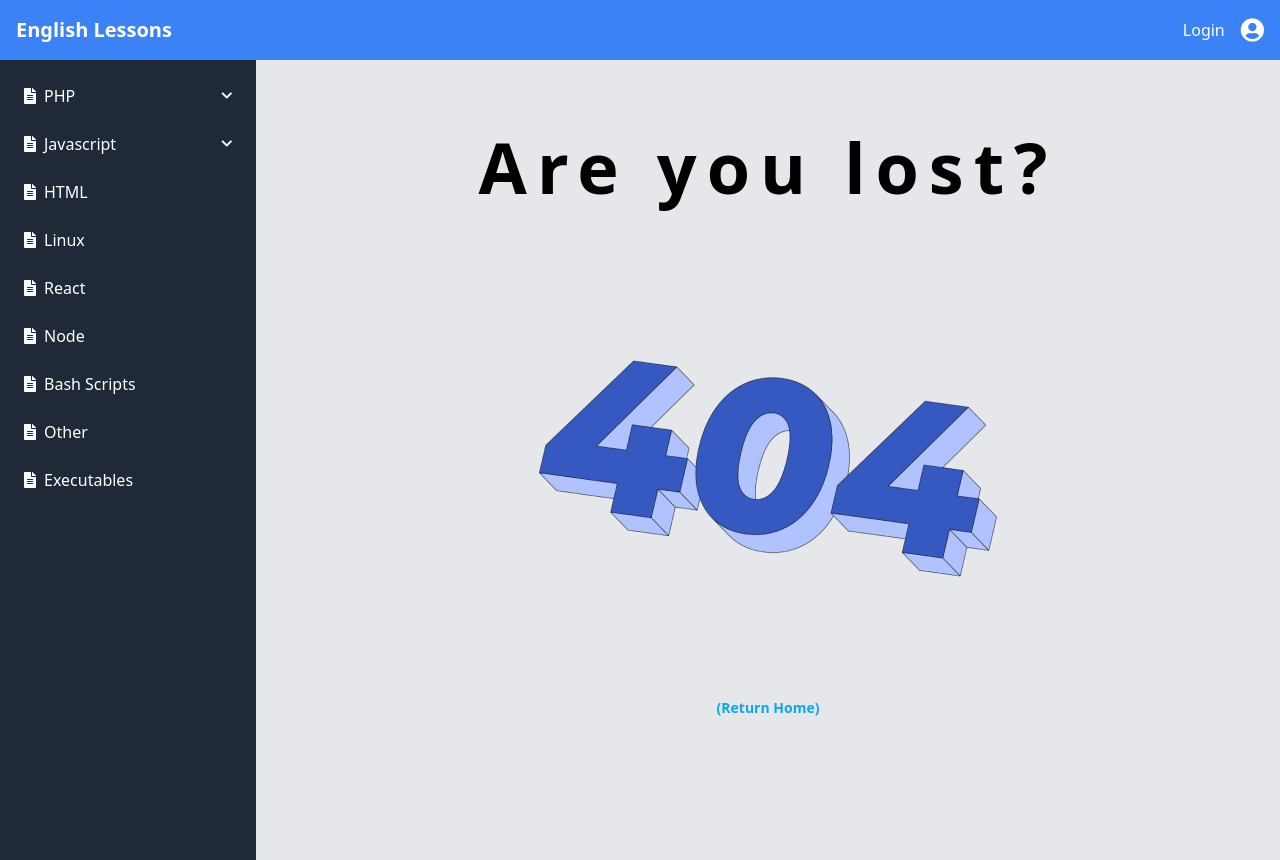
After one commit to Leerlandais/school, a PHP site: template view/404.html.twig in a window 1280 px wide. The commit adds this page. Run offline with PHP 8.4, Linux system fonts and the light colour scheme; the template is opened without the code that fills it, so the values that code supplies are empty; a stand-in replaces the project's code that opens the database connection; some libraries are stand-ins or nearby versions.

Commit message:
added 404

```diff
--- /dev/null
+++ b/view/404.html.twig
@@ -0,0 +1,25 @@
+{% extends "template.html.twig" %}
+
+
+{% block title %}{{ parent() }}Error 404{% endblock %}
+{% block content %}
+
+    <div class="text-center no-underline font-bold text-[70px] tracking-[10px] h-1/5 flex items-end justify-center mb-8 pt-8">
+        <h1 class="text-center">
+            Are you lost?
+        </h1>
+    </div>
+    <div class="h-1/2 flex items-center justify-center mt-8">
+        <img class="pb-8"
+             src="{{ PUB_DIR }}images/404.png"
+             alt="404">
+    </div>
+    <div class="h-12 flex items-center justify-center">
+        <h6 class="text-sm text-sky-500 font-bold">
+            <a href="?route={{ userRole ? "showGeneral" : "home" }}">
+                &lpar;Return Home&rpar;
+            </a>
+        </h6>
+    </div>
+
+{% endblock %}
--- a/view/template.html.twig
+++ b/view/template.html.twig
@@ -180,14 +180,9 @@
         </nav>
     </aside>
 {% endblock %} {# end sideBar #}
-{% block footer %}
-    <div class="flex place-self-center">
-        &copy; <a href="https://leerlandais.com" target="_blank">Leerlandais 2024</a>
-    </div>
-{% endblock %}
 
 
 {% block javascript %}
 <script src="{{ PUB_DIR }}scripts/tableSorter.js"></script>
-<script src="../public/scripts/sideBarScript.js"></script>
+<script src="{{ PUB_DIR }}scripts/sideBarScript.js"></script>
 {% endblock %}
```
Also changed, not shown: Controllers/ErrorController.php (added, +16 -0 lines), dist/tailwind.min.css, public/images/404.png (added).
